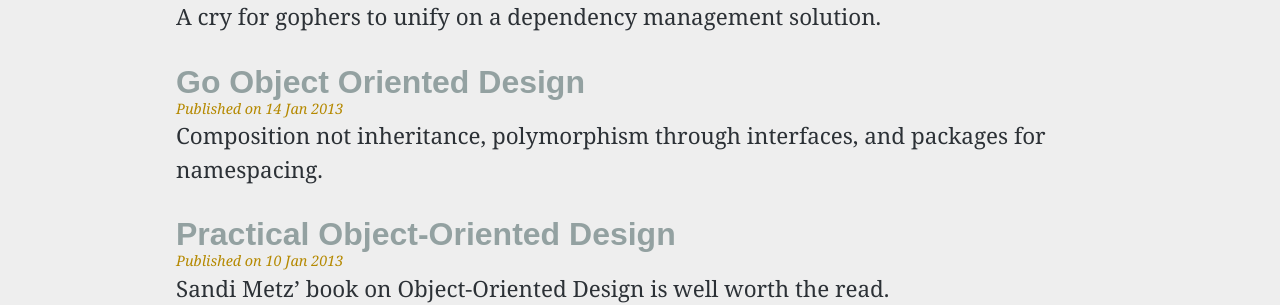
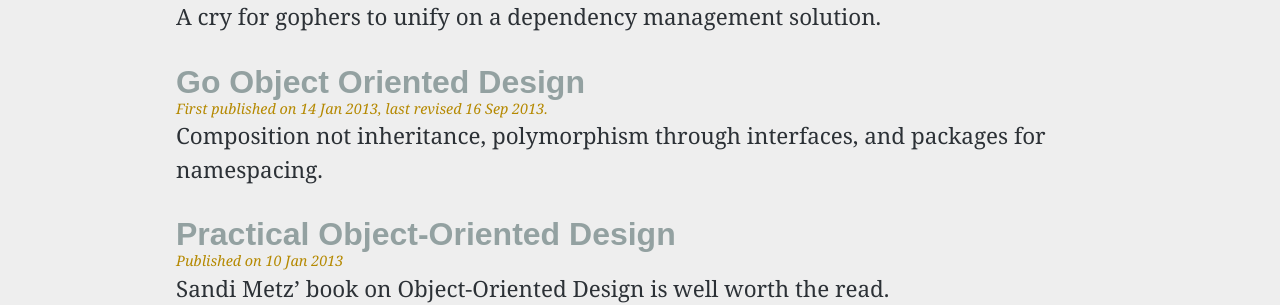
Before and after one commit to nathany/nathany.com, a Jekyll site: the page built from index.html, in a window 1280 px wide. Shown: the part 388-693 px from the top of the page. Built offline with Jekyll 4.4.1, drawn with Linux system fonts in a browser that asks for light colours; Markdown is read by kramdown in place of the engine named in the settings; comment, search, counter and statistics services are not loaded.

Commit message:
revised date

```diff
--- a/_posts/2013-01-14-good.md
+++ b/_posts/2013-01-14-good.md
@@ -1,6 +1,7 @@
 ---
 title: Go Object Oriented Design
 date: 2013-01-14
+revised: 2013/09/16
 excerpt: Composition not inheritance, polymorphism through interfaces, and packages for namespacing.
 tags: golang, OOD, Object Oriented Design, Go, composition, interfaces
 layout: article
```
